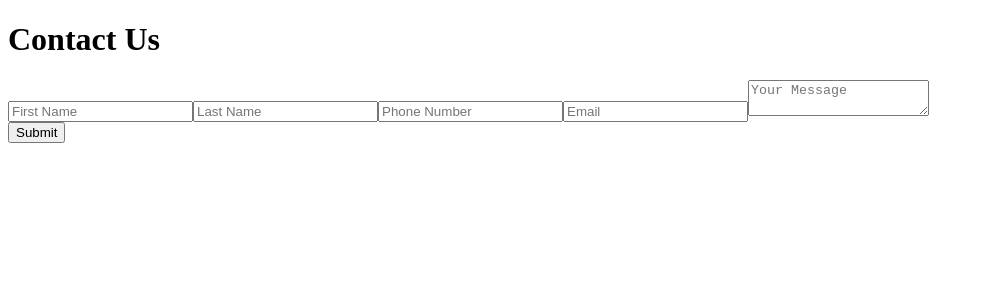
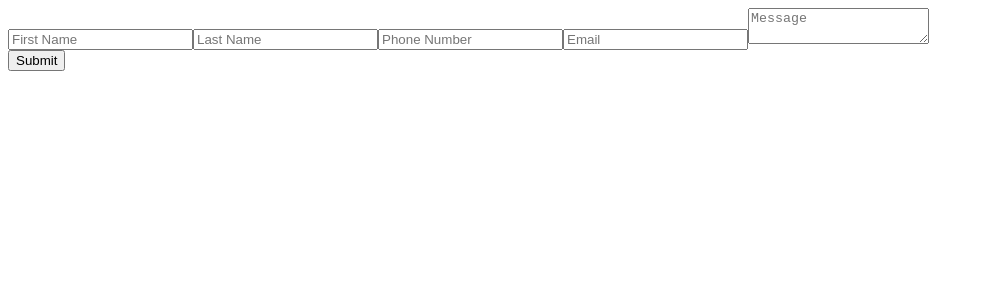
Before and after one commit to ali934h/googleform, a React (Vite) app: page / in a window 1280 px wide. Shown: the top 300 px of the page, without its empty margins (0-984 px from the left). Built offline with nearby package versions, Linux system fonts and the light colour scheme.

Commit message:
change base on cloudflare document

```diff
--- a/src/App.jsx
+++ b/src/App.jsx
@@ -1,57 +1,31 @@
-import React, { useState, useEffect } from "react";
+import React, { useState } from "react";
 
-function App() {
+function MyForm() {
   const [formData, setFormData] = useState({
     firstName: "",
     lastName: "",
     phoneNumber: "",
     email: "",
     message: "",
+    turnstileToken: "",
   });
-  const [turnstileToken, setTurnstileToken] = useState("");
-
-  const handleChange = (e) => {
-    setFormData({ ...formData, [e.target.name]: e.target.value });
-  };
 
   const handleTurnstileCallback = (token) => {
-    setTurnstileToken(token);
+    setFormData({ ...formData, turnstileToken: token });
   };
-
-  useEffect(() => {
-    // قرار دادن تابع در window برای دسترسی Turnstile
-    window.handleTurnstileCallback = handleTurnstileCallback;
-    return () => {
-      delete window.handleTurnstileCallback;
-    };
-  }, []);
 
   const handleSubmit = async (e) => {
     e.preventDefault();
-
-    if (!turnstileToken) {
-      alert("Please complete the security check.");
-      return;
-    }
-
     try {
       const response = await fetch("https://script.google.com/macros/s/AKfycbwDEzRzvz_LH3yHIgfAcZqAFQ9iR9a10n5cTmIi4qy3mXWNQbYRRhvimq9Ea1l9nGO-cQ/exec", {
         method: "POST",
-        headers: { "Content-Type": "application/json" },
-        body: JSON.stringify({ ...formData, "cf-turnstile-response": turnstileToken }),
+        headers: {
+          "Content-Type": "application/json",
+        },
+        body: JSON.stringify(formData),
       });
-      if (response.ok) {
-        alert("Form submitted successfully!");
-        setFormData({
-          firstName: "",
-          lastName: "",
-          phoneNumber: "",
-          email: "",
-          message: "",
-        });
-      } else {
-        alert("Failed to submit form.");
-      }
+      const result = await response.json();
+      alert(result.message);
     } catch (error) {
       console.error("Error:", error);
       alert("There was an error submitting the form.");
@@ -59,20 +33,17 @@ function App() {
   };
 
   return (
-    <div className="App">
-      <h1>Contact Us</h1>
-      <form onSubmit={handleSubmit}>
-        <input type="text" name="firstName" placeholder="First Name" value={formData.firstName} onChange={handleChange} required />
-        <input type="text" name="lastName" placeholder="Last Name" value={formData.lastName} onChange={handleChange} required />
-        <input type="tel" name="phoneNumber" placeholder="Phone Number" value={formData.phoneNumber} onChange={handleChange} required />
-        <input type="email" name="email" placeholder="Email" value={formData.email} onChange={handleChange} required />
-        <textarea name="message" placeholder="Your Message" value={formData.message} onChange={handleChange} required></textarea>
+    <form onSubmit={handleSubmit}>
+      <input type="text" name="firstName" placeholder="First Name" value={formData.firstName} onChange={(e) => setFormData({ ...formData, firstName: e.target.value })} />
+      <input type="text" name="lastName" placeholder="Last Name" value={formData.lastName} onChange={(e) => setFormData({ ...formData, lastName: e.target.value })} />
+      <input type="text" name="phoneNumber" placeholder="Phone Number" value={formData.phoneNumber} onChange={(e) => setFormData({ ...formData, phoneNumber: e.target.value })} />
+      <input type="email" name="email" placeholder="Email" value={formData.email} onChange={(e) => setFormData({ ...formData, email: e.target.value })} />
+      <textarea name="message" placeholder="Message" value={formData.message} onChange={(e) => setFormData({ ...formData, message: e.target.value })}></textarea>
 
-        <div className="cf-turnstile" data-sitekey="0x4AAAAAAAyalHge0Gz924BM" data-callback="handleTurnstileCallback"></div>
-        <button type="submit">Submit</button>
-      </form>
-    </div>
+      <div className="cf-turnstile" data-sitekey="0x4AAAAAAAyalHge0Gz924BM" data-callback="handleTurnstileCallback"></div>
+      <button type="submit">Submit</button>
+    </form>
   );
 }
 
-export default App;
+export default MyForm;
```
